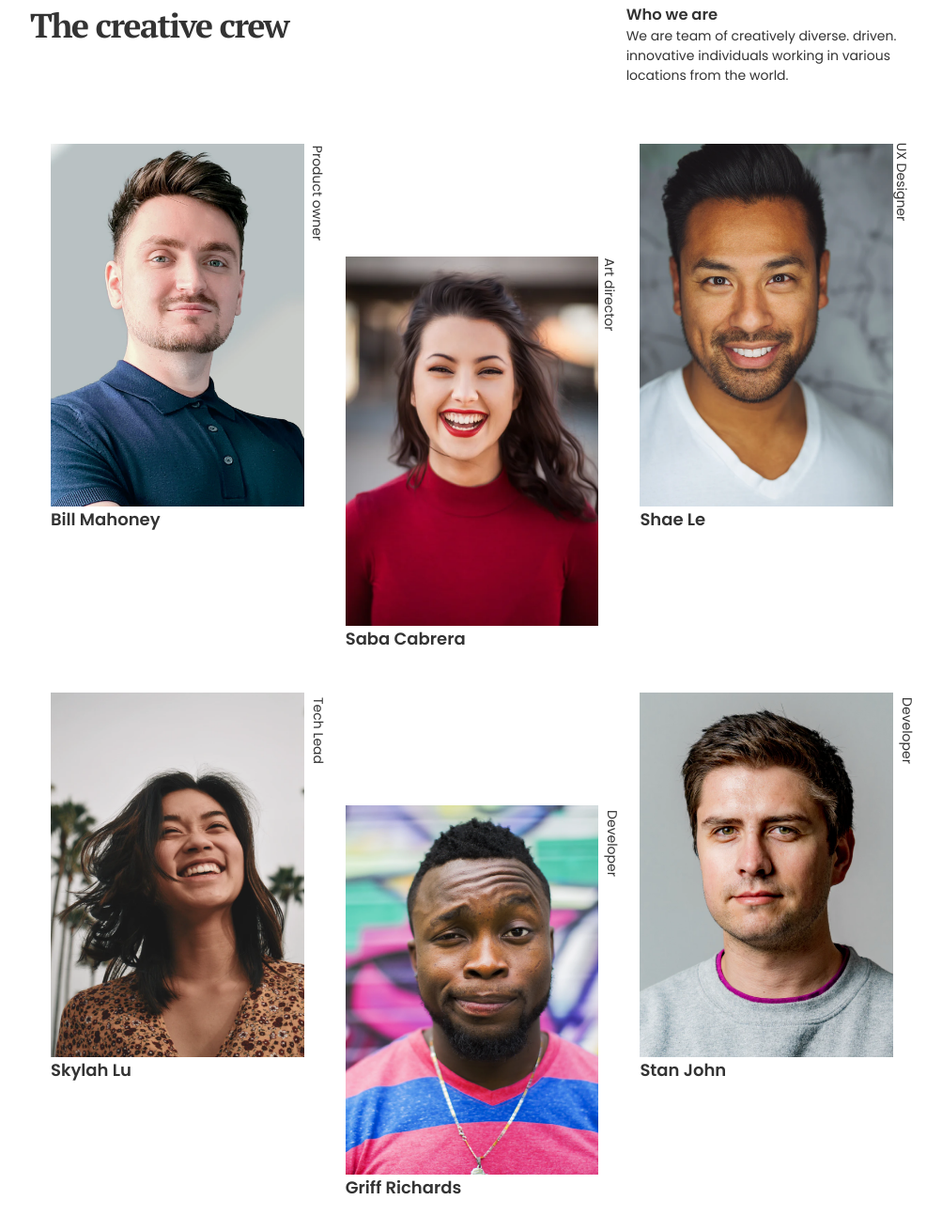
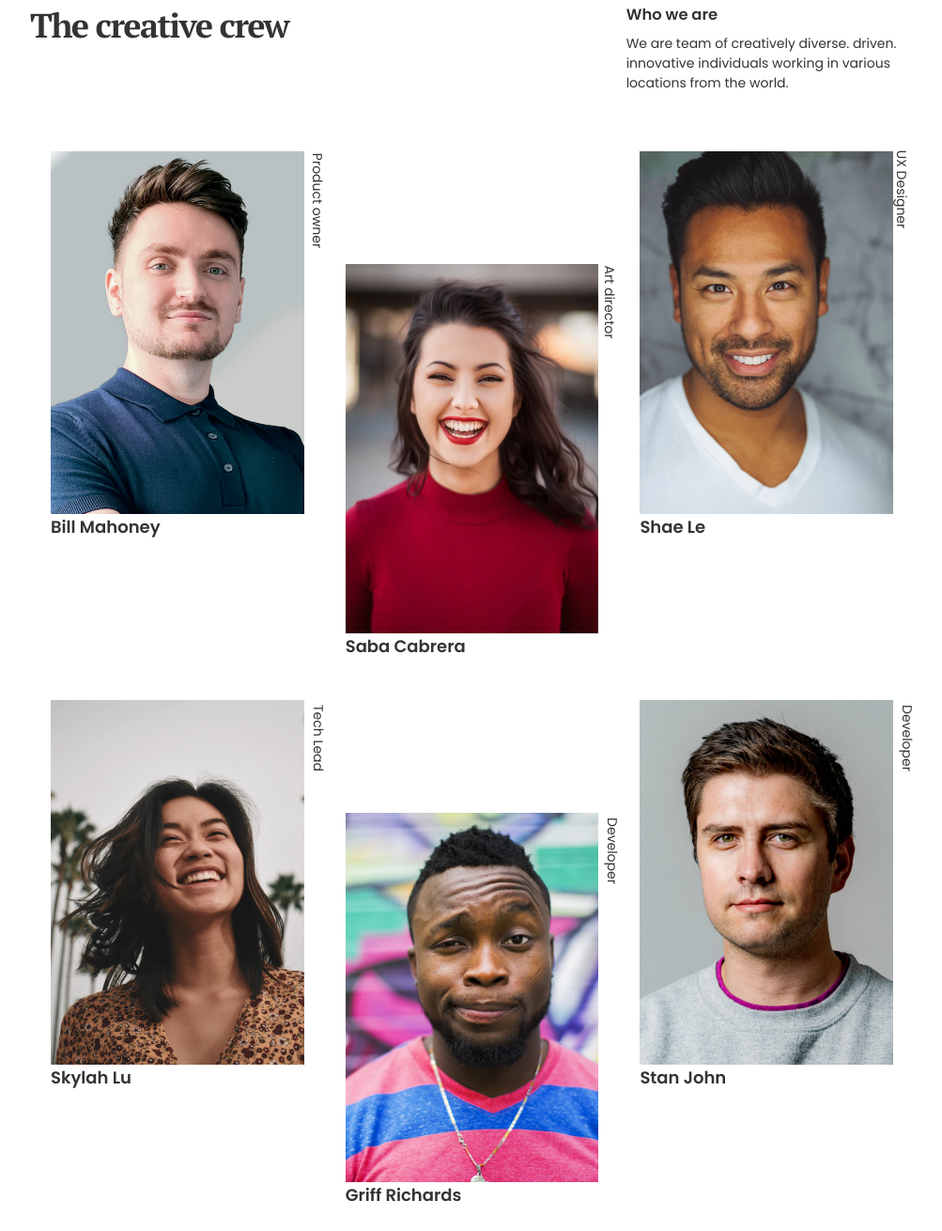
Before and after one commit to allsimpledevcode/team-page-challenge, a plain HTML site: page index.html in a window 1280 px wide. Shown: the part 17-1327 px from the top of the page at 94% size, without its empty margins (132-1135 px from the left). Drawn offline with Linux system fonts and the light colour scheme.

Commit message:
team page desription content added margin top

```diff
--- a/index.html
+++ b/index.html
@@ -17,10 +17,40 @@
         </div>
         <div class="flex-2">
           <h3>Who we are</h3>
-          <p>We are team of creatively diverse.  driven.  innovative individuals working in various locations from the world.</p>
+          <p class="description-team">We are team of creatively diverse.  driven.  innovative individuals working in various locations from the world.</p>
         </div>
       </header>
       <main>
+        <figure>
+          <img src="./assets/img/photo1.png" alt="Photo 1">
+          <figcaption>Bill Mahoney</figcaption>
+          <p>Product owner</p>
+        </figure>
+        <figure>
+          <p>Art director</p>
+          <img src="./assets/img/photo2.png" alt="Photo 1">
+          <figcaption>Saba Cabrera</figcaption>
+        </figure>
+        <figure>
+          <p>UX Designer</p>
+          <img src="./assets/img/photo3.png" alt="Photo 1">
+          <figcaption>Shae Le</figcaption>
+        </figure>
+        <figure>
+          <p>Tech Lead</p>
+          <img src="./assets/img/photo4.png" alt="Photo 1">
+          <figcaption>Skylah Lu</figcaption>
+        </figure>
+        <figure>
+          <p>Developer</p>
+          <img src="./assets/img/photo5.png" alt="Photo 1">
+          <figcaption>Griff Richards</figcaption>
+        </figure>
+        <figure>
+          <p>Developer</p>
+          <img src="./assets/img/photo6.png" alt="Photo 1">
+          <figcaption>Stan John</figcaption>
+        </figure>
         <figure>
           <img src="./assets/img/photo1.png" alt="Photo 1">
           <figcaption>Bill Mahoney</figcaption>
--- a/style.css
+++ b/style.css
@@ -18,7 +18,6 @@ body {
   letter-spacing: -0.045em;
 }
 
-
 .wrapper {
   max-width: 980px;
   margin: auto;
@@ -28,6 +27,10 @@ header, main {
   display: flex;
   flex-wrap: wrap;
   padding: 20px 14px;
+}
+
+.description-team {
+  margin-top: 8px;
 }
 
 .flex-2 {
```
